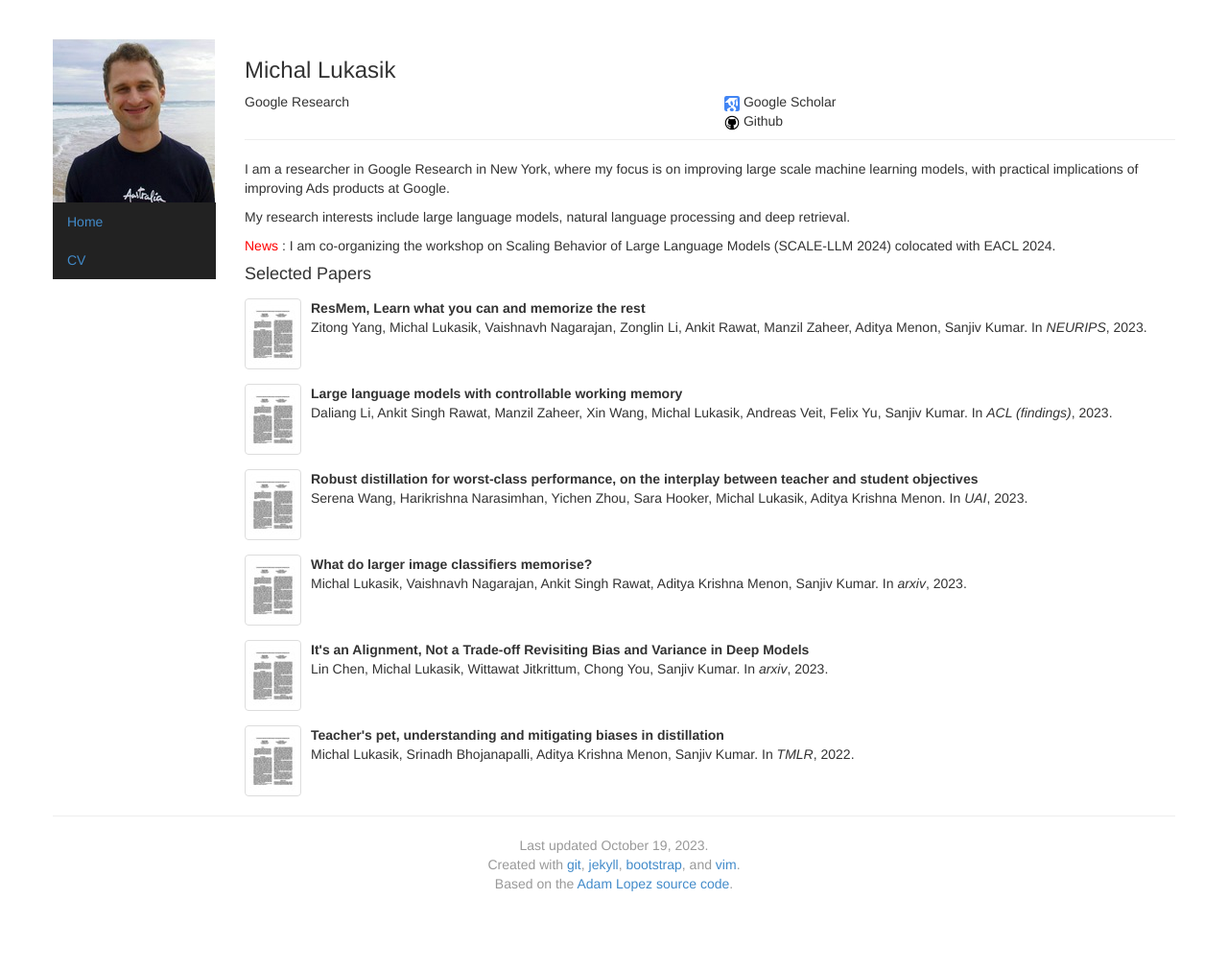
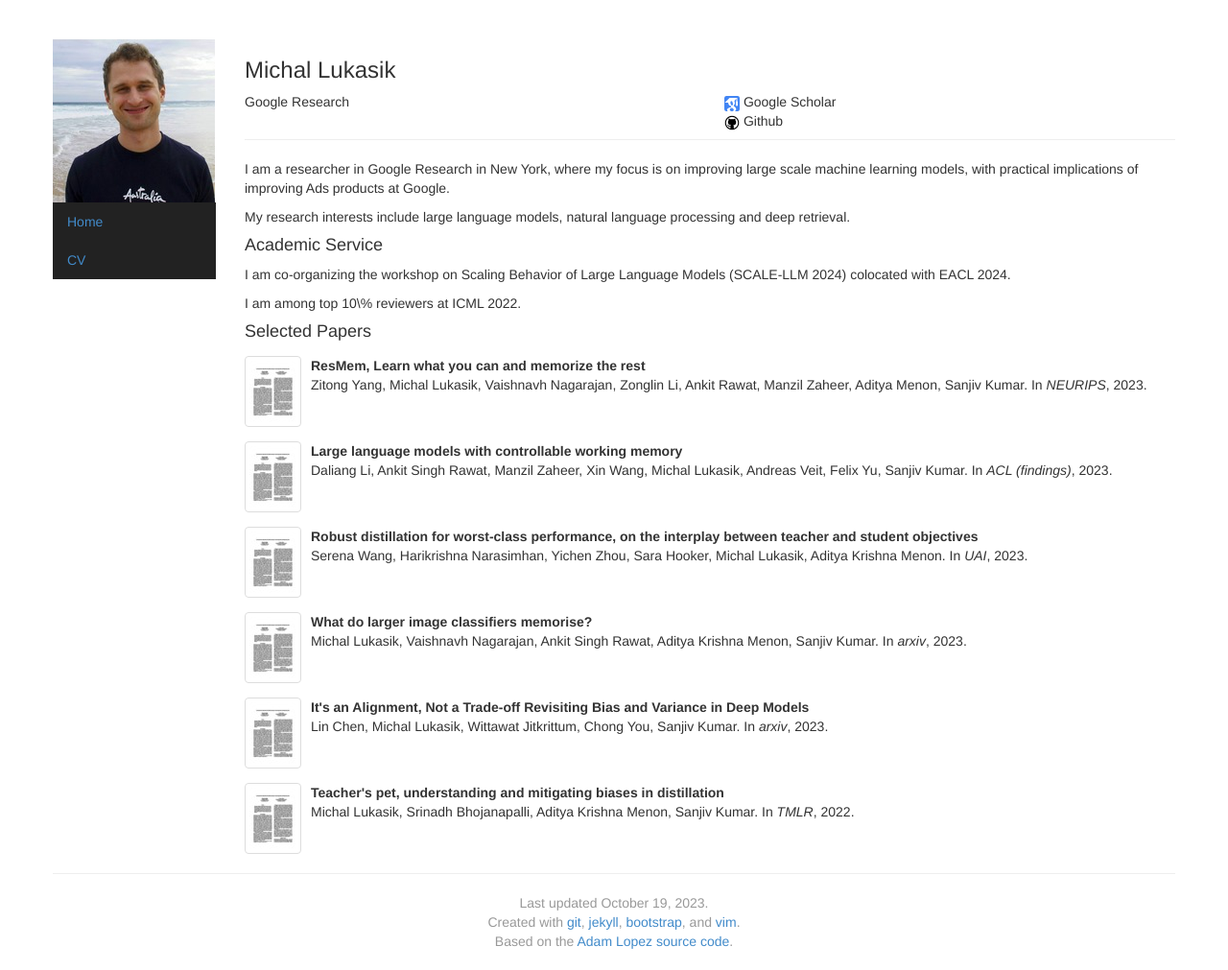
Before and after one commit to mlukasik/mlukasik.github.io, a Jekyll site: the page built from index.html, in a window 1280 px wide. Shown: the whole page at 96% size. Built offline with Jekyll 4.4.1, drawn with Linux system fonts in a browser that asks for light colours; before the commit the page ends 951 px from its top, so only the background shows below that.

Commit message:
Update index.html

```diff
--- a/index.html
+++ b/index.html
@@ -38,9 +38,14 @@ I am a researcher in Google Research in New York, where my focus is on improving
 <p>
 My research interests include large language models, natural language processing and deep retrieval.
 </p>
+</p>
+
+<h4>Academic Service</h4>
 <p>
-<span style="color: red">News </span>: I am co-organizing the workshop on Scaling Behavior of Large Language Models (SCALE-LLM 2024) colocated with EACL 2024.
+I am co-organizing the workshop on Scaling Behavior of Large Language Models (SCALE-LLM 2024) colocated with EACL 2024.
 </p>
+<p>
+I am among top 10\% reviewers at ICML 2022.
 </p>
 
 <h4>Selected Papers</h4>
```
